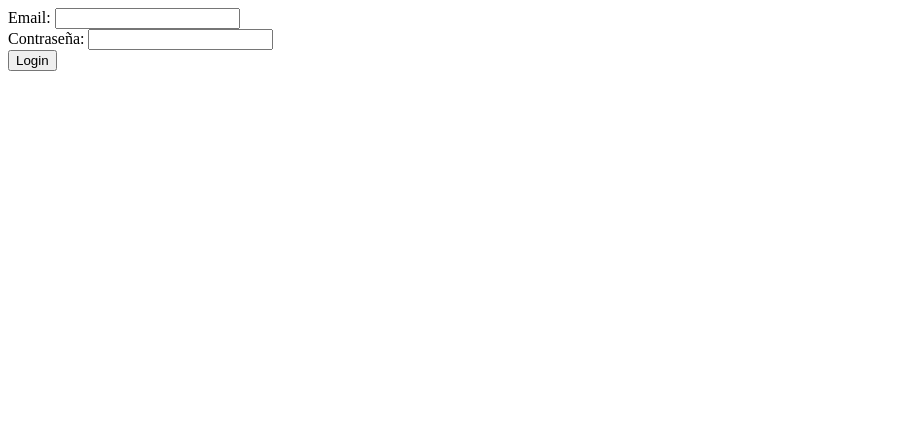
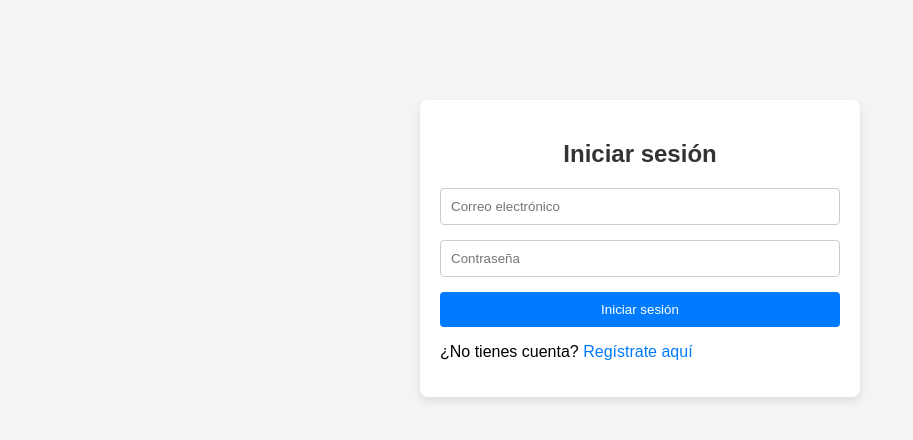
Before and after one commit to mariavalencia30/frontvehiculos, a PHP site: page /login.php in a window 1280 px wide. Shown: the top 440 px of the page, without its empty margins (0-913 px from the left). Run offline with PHP 8.4, Linux system fonts and the light colour scheme.

Commit message:
actualizaciones y mejoras admin.php,index.php,login.php

```diff
--- a/login.php
+++ b/login.php
@@ -7,24 +7,45 @@ if ($_SERVER['REQUEST_METHOD'] === 'POST') {
     $email = $_POST['email'];
     $contrasena = $_POST['contrasena'];
 
+    // Enviar las credenciales al backend
     $resp = $api->login($email, $contrasena);
 
     if ($resp['status'] === 200) {
-    if ($email === 'admisalecars@car.com' && $contrasena === 'thebestcars') {
-      $_SESSION['admin'] = true;
+        // Si el login es exitoso, se establece la sesión
+        $_SESSION['token'] = $resp['body']['token'];  // Guardar el token JWT
+
+        // Redirigir según el tipo de usuario
+        if ($email === 'admisalecars@car.com') {
+            $_SESSION['admin'] = true;  // Establecer la sesión de administrador
             header('Location: admin.php');
         } else {
-      $_SESSION['usuario'] = $resp['body']['id'];
+            $_SESSION['usuario'] = $resp['body']['id'];  // Establecer la sesión de usuario
             header('Location: perfil.php');
         }
         exit;
     } else {
-    echo "<p>Credenciales incorrectas</p>";
+        echo "<p>Credenciales incorrectas</p>";  // Mensaje de error si la autenticación falla
     }
 }
 ?>
+
+<!DOCTYPE html>
+<html lang="es">
+<head>
+    <meta charset="UTF-8">
+    <meta name="viewport" content="width=device-width, initial-scale=1.0">
+    <title>Login - Venta de Carros</title>
+    <link rel="stylesheet" href="style.css">
+</head>
+<body>
+    <div class="login-container">
+        <h2>Iniciar sesión</h2>
         <form method="POST">
-  Email: <input type="email" name="email"><br>
-  Contraseña: <input type="password" name="contrasena"><br>
-  <button type="submit">Login</button>
+            <input type="email" name="email" placeholder="Correo electrónico" required>
+            <input type="password" name="contrasena" placeholder="Contraseña" required>
+            <button type="submit">Iniciar sesión</button>
         </form>
+        <p>¿No tienes cuenta? <a href="registrar.php">Regístrate aquí</a></p>
+    </div>
+</body>
+</html>
--- /dev/null
+++ b/style.css
@@ -0,0 +1,112 @@
+/* Estilos generales */
+body {
+    font-family: Arial, sans-serif;
+    margin: 0;
+    padding: 0;
+    background-color: #f4f4f4;
+}
+
+h2 {
+    color: #333;
+}
+
+a {
+    color: #007bff;
+    text-decoration: none;
+}
+
+a:hover {
+    text-decoration: underline;
+}
+
+/* Estilo para el login */
+.login-container {
+    width: 100%;
+    max-width: 400px;
+    margin: 100px auto;
+    padding: 20px;
+    background-color: #fff;
+    box-shadow: 0 4px 8px rgba(0, 0, 0, 0.1);
+    border-radius: 8px;
+}
+
+.login-container h2 {
+    text-align: center;
+    margin-bottom: 20px;
+}
+
+.login-container form {
+    display: flex;
+    flex-direction: column;
+}
+
+.login-container input {
+    padding: 10px;
+    margin-bottom: 15px;
+    border: 1px solid #ccc;
+    border-radius: 4px;
+}
+
+.login-container button {
+    padding: 10px;
+    background-color: #007bff;
+    color: white;
+    border: none;
+    border-radius: 4px;
+    cursor: pointer;
+}
+
+.login-container button:hover {
+    background-color: #0056b3;
+}
+
+/* Estilo para el panel de administración */
+.admin-container {
+    width: 100%;
+    max-width: 800px;
+    margin: 50px auto;
+    padding: 30px;
+    background-color: #fff;
+    box-shadow: 0 4px 8px rgba(0, 0, 0, 0.1);
+    border-radius: 8px;
+}
+
+.admin-container h2 {
+    text-align: center;
+    margin-bottom: 30px;
+}
+
+.admin-container nav ul {
+    list-style-type: none;
+    padding: 0;
+}
+
+.admin-container nav ul li {
+    margin-bottom: 10px;
+}
+
+.admin-container nav ul li a {
+    display: block;
+    padding: 10px;
+    background-color: #007bff;
+    color: white;
+    border-radius: 4px;
+    text-align: center;
+    text-decoration: none;
+}
+
+.admin-container nav ul li a:hover {
+    background-color: #0056b3;
+}
+
+/* Estilos para las secciones */
+.admin-container h3 {
+    margin-top: 30px;
+    text-align: center;
+    color: #333;
+}
+
+.admin-container p {
+    text-align: center;
+    color: #666;
+}
```
Also changed, not shown: admin.php (+26 -31 lines), index.php (+28 -6 lines). Lines whose indentation alone changed are shown as unchanged.
